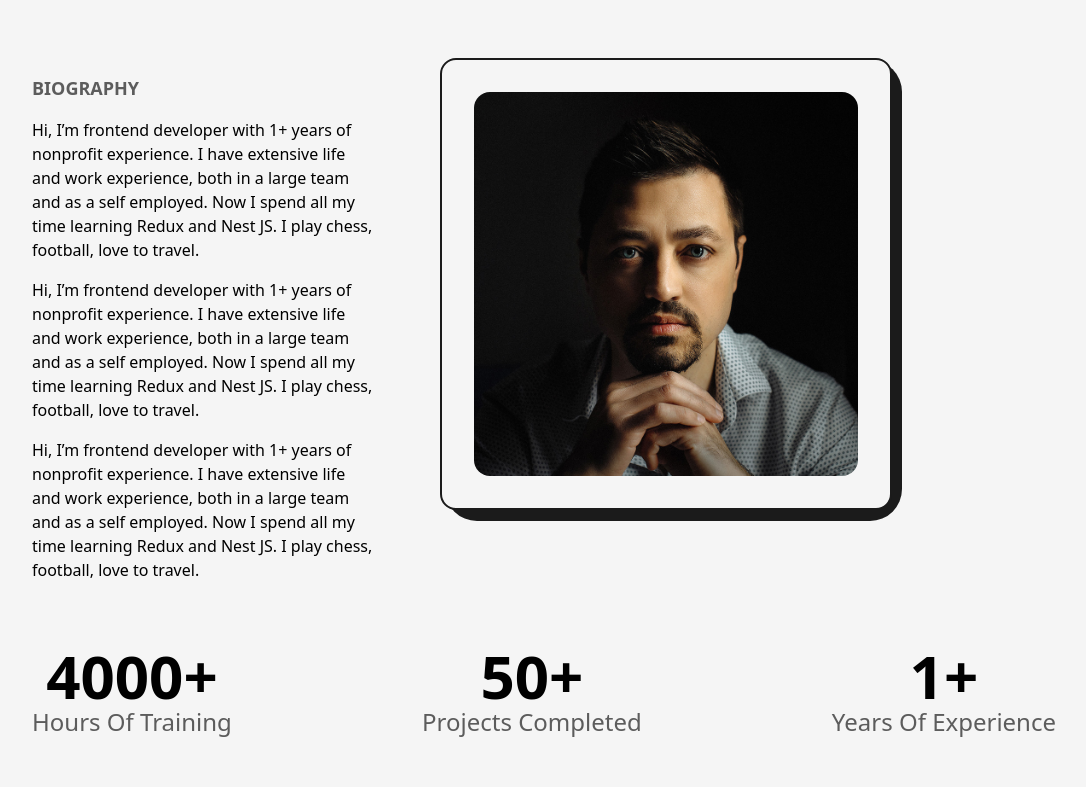
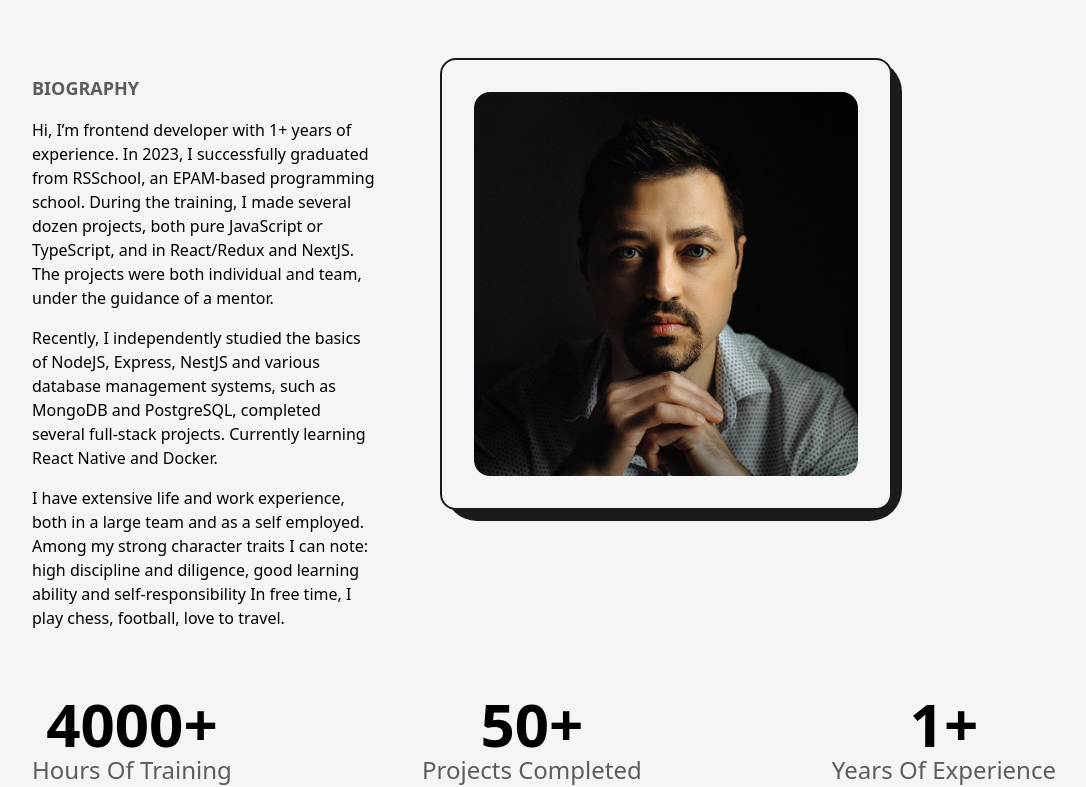
Before and after one commit to AlexPirko/my-portfolio-website, a Next.js app: page /about in a window 1280 px wide. Shown: the part 398-1185 px from the top of the page, without its empty margins (96-1182 px from the left). Built offline with nearby package versions, Linux system fonts and the light colour scheme.

Commit message:
add info

```diff
--- a/src/pages/about.js
+++ b/src/pages/about.js
@@ -56,27 +56,29 @@ const about = () => {
                             </h2>
                             <p className='font-medium dark:text-light'>
                                 Hi, I’m frontend developer with 1+ years of
-                                nonprofit experience. I have extensive life and
-                                work experience, both in a large team and as a
-                                self employed. Now I spend all my time learning
-                                Redux and Nest JS. I play chess, football, love
-                                to travel.
+                                experience. In 2023, I successfully graduated
+                                from RSSchool, an EPAM-based programming school.
+                                During the training, I made several dozen
+                                projects, both pure JavaScript or TypeScript,
+                                and in React/Redux and NextJS. The projects were
+                                both individual and team, under the guidance of
+                                a mentor.
                             </p>
                             <p className='my-4 font-medium dark:text-light'>
-                                Hi, I’m frontend developer with 1+ years of
-                                nonprofit experience. I have extensive life and
-                                work experience, both in a large team and as a
-                                self employed. Now I spend all my time learning
-                                Redux and Nest JS. I play chess, football, love
-                                to travel.
+                                Recently, I independently studied the basics of
+                                NodeJS, Express, NestJS and various database
+                                management systems, such as MongoDB and
+                                PostgreSQL, completed several full-stack
+                                projects. Currently learning React Native and
+                                Docker.
                             </p>
                             <p className='font-medium dark:text-light'>
-                                Hi, I’m frontend developer with 1+ years of
-                                nonprofit experience. I have extensive life and
-                                work experience, both in a large team and as a
-                                self employed. Now I spend all my time learning
-                                Redux and Nest JS. I play chess, football, love
-                                to travel.
+                                I have extensive life and work experience, both
+                                in a large team and as a self employed. Among my
+                                strong character traits I can note: high
+                                discipline and diligence, good learning ability
+                                and self-responsibility In free time, I play
+                                chess, football, love to travel.
                             </p>
                         </div>
                         <div className='col-span-3 relative w-max h-max rounded-2xl border-2 border-solid border-dark bg-light p-8 2xl:col-span-4 lg:order-1 lg:col-span-8 lg:m-auto'>
--- a/src/pages/index.js
+++ b/src/pages/index.js
@@ -21,7 +21,7 @@ export default function Home() {
             <div className='flex items-center m-auto text-dark dark:text-light w-10/12 min-h-screen'>
                 <Layout className='pt-0 md:pt-16 sm:pt-8'>
                     <div className='flex items-center justify-between w-full gap-10 lg:flex-col'>
-                        <div className='w-1/3 lg:w-1/2 md:w-2/3 sm:w-full'>
+                        <div className='w-2/5 xl:w-1/2 md:w-2/3 sm:w-full'>
                             <Image
                                 src={profileImg}
                                 alt='Developer profile image'
@@ -30,17 +30,18 @@ export default function Home() {
                                 sizes='(max-width: 768px) 100vw, (max-width: 1200px) 50vw, 33vw'
                             />
                         </div>
-                        <div className='w-2/3 flex flex-col items-center self-center lg:w-full'>
+                        <div className='w-3/5 flex flex-col items-center self-center xl:w-1/2 lg:w-full'>
                             <AnimatedTitle
                                 text='Turning Vision Into Reality'
-                                className='!text-6xl !text-left lg:!text-6xl lg:!text-center md:!text-5xl sm:!text-3xl'
+                                className='!text-6xl !text-left xl:!text-5xl lg:!text-center md:!text-5xl sm:!text-3xl'
                             />
-                            <p className='my-10 text-base font-medium md:my-6'>
-                                As a skilled full-stack developer, I am
-                                dedicated to turning ideas into innovative web
-                                applications. Explore my latest projects and
-                                articles, showcasing my expertise in React.js
-                                and web development.
+                            <p className='my-10 text-xl font-medium md:my-6 xl:text-base'>
+                                As a person who is madly in love with my
+                                profession, I do my work to the highest possible
+                                quality. I am dedicated to turning ideas into
+                                innovative web applications. Explore my latest
+                                projects, showcasing my expertise in frontend
+                                web development.
                             </p>
                             <div className='flex items-center self-start mt-2 lg:text-center md:self-center'>
                                 <Link
```
